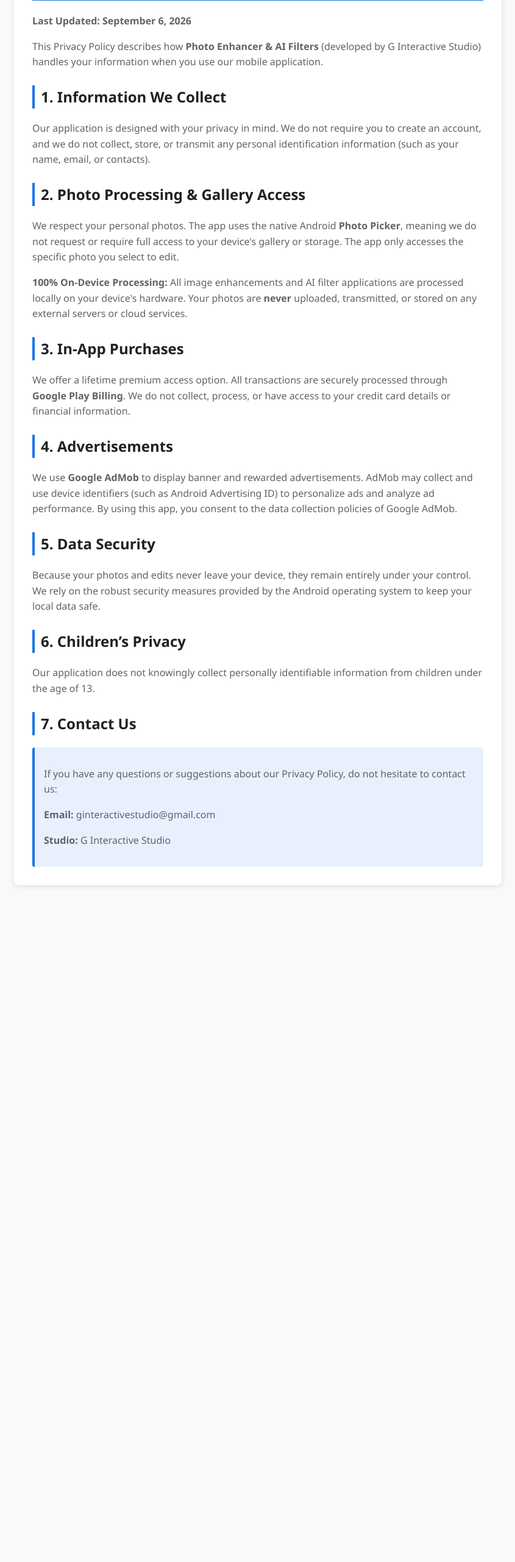
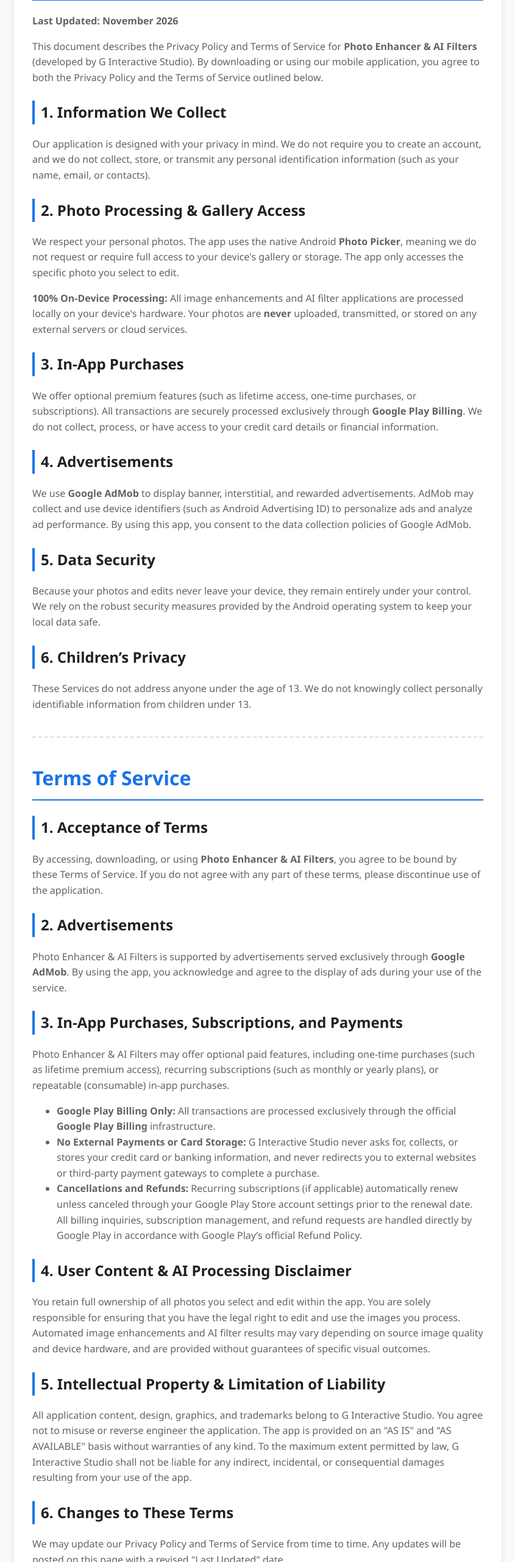
Before and after one commit to serhatgunesyt/photo-enhancer-privacy, a plain HTML site: page index.html in a window 1280 px wide. Shown: the part 154-2716 px from the top of the page at 61% size, without its empty margins (217-1062 px from the left). Before the commit the page ends 1646 px from the top, so only its background shows below. Drawn offline with Linux system fonts and the light colour scheme.

Commit message:
Update index.html

```diff
--- a/index.html
+++ b/index.html
@@ -3,21 +3,24 @@
 <head>
     <meta charset="UTF-8">
     <meta name="viewport" content="width=device-width, initial-scale=1.0">
-    <title>Privacy Policy - Photo Enhancer & AI Filters</title>
+    <title>Privacy Policy & Terms of Service - Photo Enhancer & AI Filters</title>
     <style>
         body { font-family: 'Segoe UI', Tahoma, Geneva, Verdana, sans-serif; line-height: 1.6; color: #333; max-width: 800px; margin: 0 auto; padding: 40px 20px; background-color: #f9f9f9; }
         .container { background: #fff; padding: 30px; border-radius: 8px; box-shadow: 0 2px 10px rgba(0,0,0,0.1); }
         h1 { color: #1a73e8; border-bottom: 2px solid #1a73e8; padding-bottom: 10px; }
         h2 { color: #202124; margin-top: 25px; border-left: 4px solid #1a73e8; padding-left: 10px; }
         p, li { color: #5f6368; }
+        hr { border: 0; border-top: 2px dashed #dadce0; margin: 40px 0; }
         .contact-info { background: #e8f0fe; padding: 15px; border-radius: 4px; border-left: 4px solid #1a73e8; }
+        a { color: #1a73e8; text-decoration: none; font-weight: bold; }
+        a:hover { text-decoration: underline; }
     </style>
 </head>
 <body>
     <div class="container">
-        <h1>Privacy Policy</h1>
-        <p><strong>Last Updated: September 6, 2026</strong></p>
-        <p>This Privacy Policy describes how <strong>Photo Enhancer & AI Filters</strong> (developed by G Interactive Studio) handles your information when you use our mobile application.</p>
+        <h1>Privacy Policy & Terms of Service</h1>
+        <p><strong>Last Updated: November 2026</strong></p>
+        <p>This document describes the Privacy Policy and Terms of Service for <strong>Photo Enhancer & AI Filters</strong> (developed by G Interactive Studio). By downloading or using our mobile application, you agree to both the Privacy Policy and the Terms of Service outlined below.</p>
 
         <h2>1. Information We Collect</h2>
         <p>Our application is designed with your privacy in mind. We do not require you to create an account, and we do not collect, store, or transmit any personal identification information (such as your name, email, or contacts).</p>
@@ -27,22 +30,49 @@
         <p><strong>100% On-Device Processing:</strong> All image enhancements and AI filter applications are processed locally on your device's hardware. Your photos are <strong>never</strong> uploaded, transmitted, or stored on any external servers or cloud services.</p>
 
         <h2>3. In-App Purchases</h2>
-        <p>We offer a lifetime premium access option. All transactions are securely processed through <strong>Google Play Billing</strong>. We do not collect, process, or have access to your credit card details or financial information.</p>
+        <p>We offer optional premium features (such as lifetime access, one-time purchases, or subscriptions). All transactions are securely processed exclusively through <strong>Google Play Billing</strong>. We do not collect, process, or have access to your credit card details or financial information.</p>
 
         <h2>4. Advertisements</h2>
-        <p>We use <strong>Google AdMob</strong> to display banner and rewarded advertisements. AdMob may collect and use device identifiers (such as Android Advertising ID) to personalize ads and analyze ad performance. By using this app, you consent to the data collection policies of Google AdMob.</p>
+        <p>We use <strong>Google AdMob</strong> to display banner, interstitial, and rewarded advertisements. AdMob may collect and use device identifiers (such as Android Advertising ID) to personalize ads and analyze ad performance. By using this app, you consent to the data collection policies of Google AdMob.</p>
 
         <h2>5. Data Security</h2>
         <p>Because your photos and edits never leave your device, they remain entirely under your control. We rely on the robust security measures provided by the Android operating system to keep your local data safe.</p>
 
         <h2>6. Children’s Privacy</h2>
-        <p>Our application does not knowingly collect personally identifiable information from children under the age of 13.</p>
+        <p>These Services do not address anyone under the age of 13. We do not knowingly collect personally identifiable information from children under 13.</p>
+
+        <hr>
+
+        <h1>Terms of Service</h1>
+
+        <h2>1. Acceptance of Terms</h2>
+        <p>By accessing, downloading, or using <strong>Photo Enhancer & AI Filters</strong>, you agree to be bound by these Terms of Service. If you do not agree with any part of these terms, please discontinue use of the application.</p>
+
+        <h2>2. Advertisements</h2>
+        <p>Photo Enhancer & AI Filters is supported by advertisements served exclusively through <strong>Google AdMob</strong>. By using the app, you acknowledge and agree to the display of ads during your use of the service.</p>
+
+        <h2>3. In-App Purchases, Subscriptions, and Payments</h2>
+        <p>Photo Enhancer & AI Filters may offer optional paid features, including one-time purchases (such as lifetime premium access), recurring subscriptions (such as monthly or yearly plans), or repeatable (consumable) in-app purchases.</p>
+        <ul>
+            <li><strong>Google Play Billing Only:</strong> All transactions are processed exclusively through the official <strong>Google Play Billing</strong> infrastructure.</li>
+            <li><strong>No External Payments or Card Storage:</strong> G Interactive Studio never asks for, collects, or stores your credit card or banking information, and never redirects you to external websites or third-party payment gateways to complete a purchase.</li>
+            <li><strong>Cancellations and Refunds:</strong> Recurring subscriptions (if applicable) automatically renew unless canceled through your Google Play Store account settings prior to the renewal date. All billing inquiries, subscription management, and refund requests are handled directly by Google Play in accordance with Google Play’s official Refund Policy.</li>
+        </ul>
+
+        <h2>4. User Content & AI Processing Disclaimer</h2>
+        <p>You retain full ownership of all photos you select and edit within the app. You are solely responsible for ensuring that you have the legal right to edit and use the images you process. Automated image enhancements and AI filter results may vary depending on source image quality and device hardware, and are provided without guarantees of specific visual outcomes.</p>
+
+        <h2>5. Intellectual Property & Limitation of Liability</h2>
+        <p>All application content, design, graphics, and trademarks belong to G Interactive Studio. You agree not to misuse or reverse engineer the application. The app is provided on an "AS IS" and "AS AVAILABLE" basis without warranties of any kind. To the maximum extent permitted by law, G Interactive Studio shall not be liable for any indirect, incidental, or consequential damages resulting from your use of the app.</p>
+
+        <h2>6. Changes to These Terms</h2>
+        <p>We may update our Privacy Policy and Terms of Service from time to time. Any updates will be posted on this page with a revised "Last Updated" date.</p>
 
         <h2>7. Contact Us</h2>
         <div class="contact-info">
-            <p>If you have any questions or suggestions about our Privacy Policy, do not hesitate to contact us:</p>
-            <p><strong>Email:</strong> ginteractivestudio@gmail.com</p>
+            <p>If you have any questions or suggestions about our Privacy Policy or Terms of Service, do not hesitate to contact us:</p>
             <p><strong>Studio:</strong> G Interactive Studio</p>
+            <p><strong>Email:</strong> <a href="mailto:ginteractivestudio@gmail.com">ginteractivestudio@gmail.com</a></p>
         </div>
     </div>
 </body>
```
